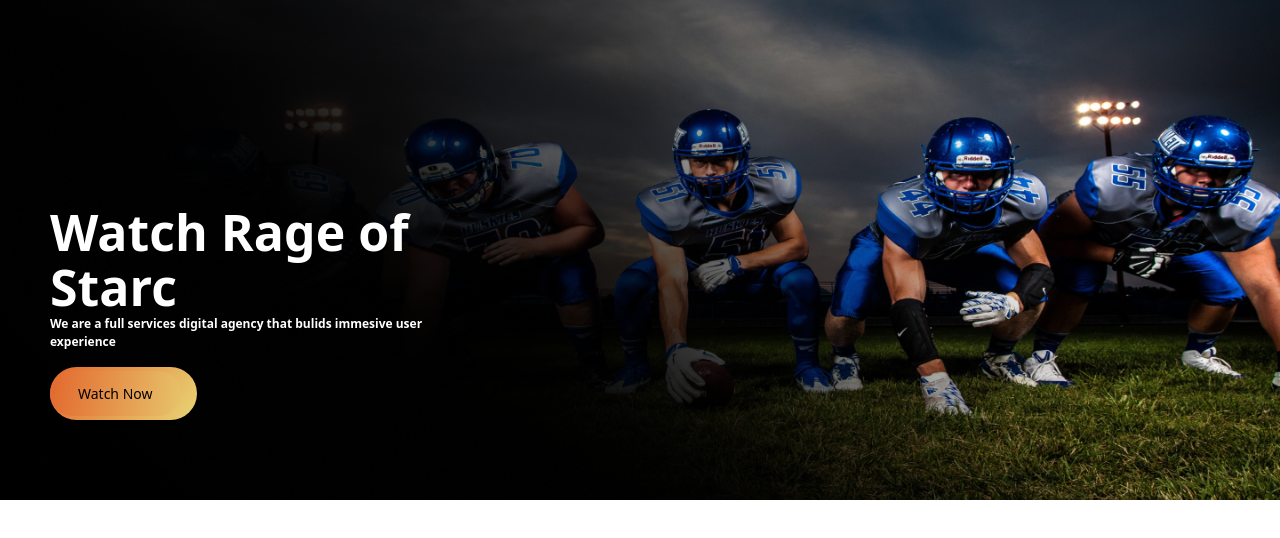
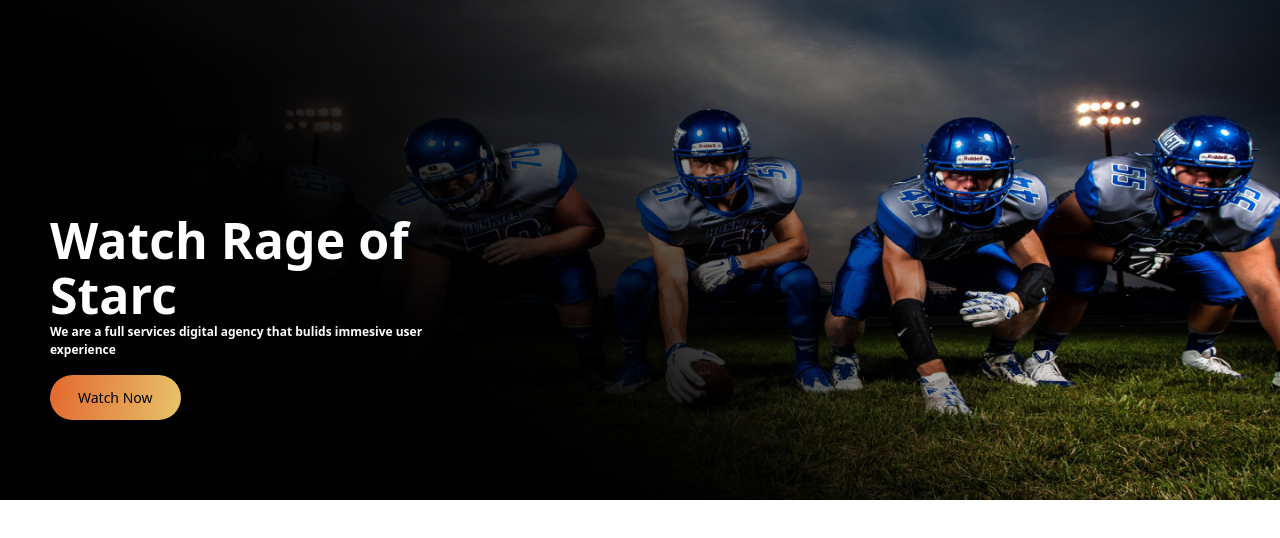
Before and after one commit to mhmAdmin1122/spority, a Next.js app: page /Components/HeroBanners/HomeHerro in a window 1280 px wide. Shown: the top 538 px of the page. Built offline with nearby package versions, Linux system fonts and the light colour scheme.

Commit message:
few more

```diff
--- a/pages/Components/HeroBanners/HomeHerro.tsx
+++ b/pages/Components/HeroBanners/HomeHerro.tsx
@@ -1,31 +1,8 @@
 import React from "react";
-import HeroPic1 from "@/public/img/heroHomepic1.svg";
-import illustPic from "@/public/img/thrillbattle.png";
 import WatchBtn from "../WatchBtn";
-import Image from "next/image";
-import btnimg from "@/public/img/playIcon.png";
 
 const HomeHerro = () => {
   return (
-    // <div className="HomeHeroBanner">
-    //   <div className="homeHero-innerBox hero-contentBox w-[420px]">
-    //     <div className="flex flex-wrap gap-4 items-center py-3">
-    //       <Image src={HeroPic1} alt="tv-pic" />
-    //       <h3 className="text-[28px] font-bold">Your Stadium Seat for</h3>
-    //     </div>
-    //     <h1 className="text-[45px] font-bold">Thrilling Battles</h1>
-    //     <p className="text-[14px] text-gray-400 font-medium w-full py-4">
-    //       Immerse yourself in the pulse-pounding excitement as athletes compete
-    //       for glory, all from the convenience of your own space. Don{"'"}t miss
-    //       this unparalleled sports experience {"–"} reserve your spot now!
-    //     </p>
-    // <WatchBtn btnUrl="/Live-Channels" classextra="!cursor-pointer"  />
-    //   </div>
-
-    //   <div className="homeHero-innerBox hero-illust-Box w-1/2">
-    //     <Image src={illustPic} alt="illust-homeHero-pic" />
-    //   </div>
-    // </div>
     <div className="Hero-Section-MainDiv">
       <div className="w-[450px] pl-[50px] pb-[80px] max-[860px]:pl-[40px] max-[860px]:w-[360px] max-[400px]:w-[300px] max-[340px]:w-[280px]">
         <h1 className="">Watch Rage of Starc</h1>
@@ -33,9 +10,7 @@ const HomeHerro = () => {
           We are a full services digital agency that bulids immesive user
           experience
         </p>
-        <div className="btn mt-4">
-          <WatchBtn btnUrl="/Live-Channels" classextra="!cursor-pointer" />
-        </div>
+          <WatchBtn btnUrl="/Live-Channels" classextra="mt-4" />
       </div>
     </div>
   );
```
